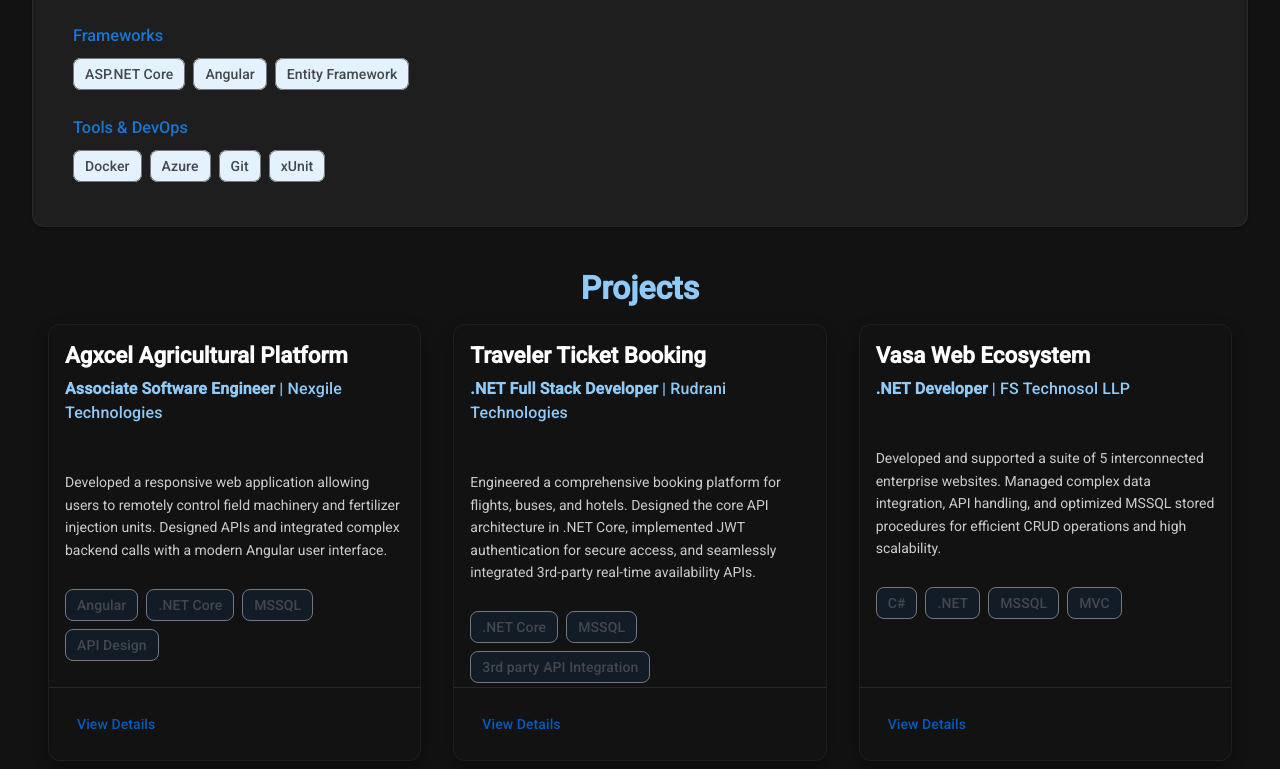
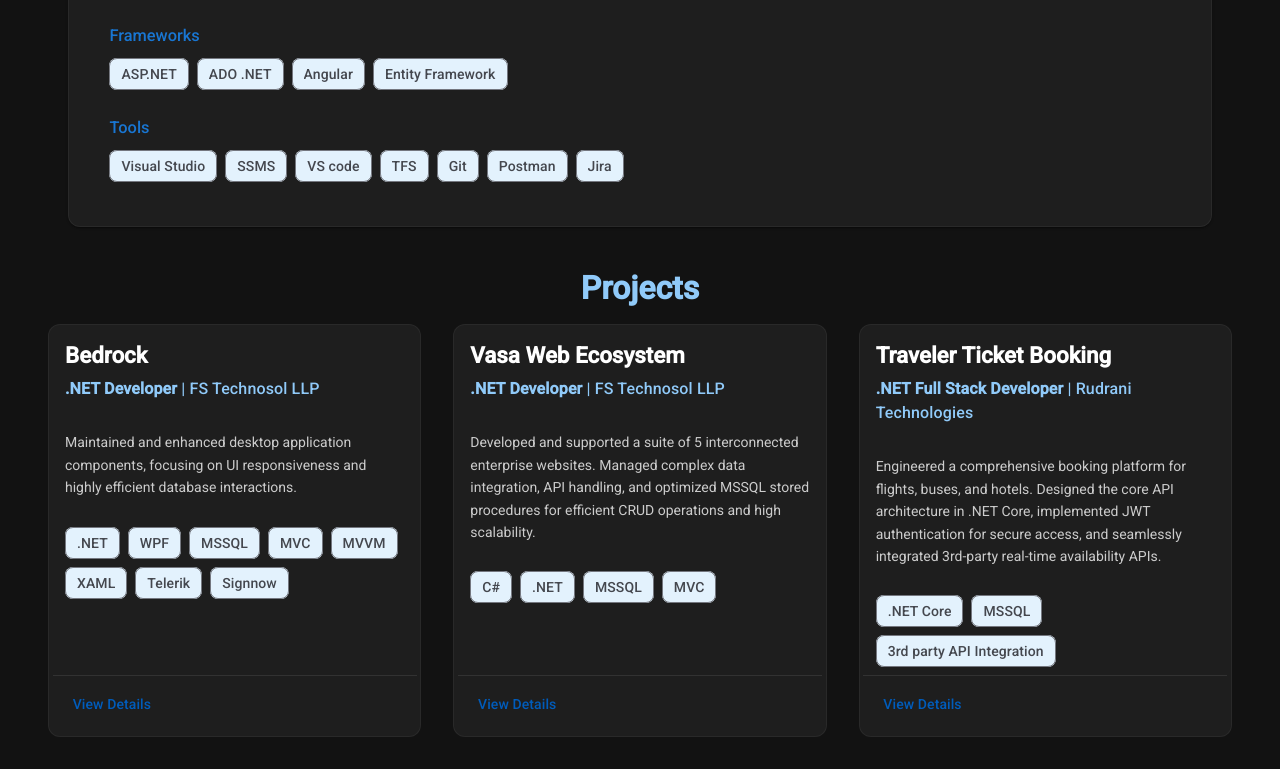
Before and after one commit to i-am-mallikarjuna/my-portfolio, an Angular app: page / in a window 1280 px wide. Shown: the part 613-1382 px from the top of the page. Built offline with nearby package versions, Linux system fonts and the light colour scheme.

Commit message:
fixed project details

```diff
--- a/src/app/features/hero/hero.scss
+++ b/src/app/features/hero/hero.scss
@@ -5,7 +5,7 @@
     text-align: center;
     // max-width: 950px;
     /* This stops the card from stretching too wide on large monitors */
-    margin: 0 auto;
+    margin: 0 3%;
     margin-top: 4%;
     /* Centers the perfectly-sized card in your main container */
     box-shadow: 0 8px 30px rgba(0, 0, 0, 0.2);
--- a/src/app/features/projects/projects.scss
+++ b/src/app/features/projects/projects.scss
@@ -19,11 +19,16 @@
 .project-card {
     display: flex;
     flex-direction: column;
-    background-color: var(--bg-color) !important;
     color: var(--text-primary) !important;
-    box-shadow: 0 4px 15px rgba(0, 0, 0, 0.1);
+    box-shadow: none !important;
     border-radius: 12px;
-    transition: transform 0.3s ease, box-shadow 0.3s ease;
+
+/* 1. SWAPPED TO DYNAMIC VARIABLES HERE */
+    background-color: var(--card-bg) !important;
+    border: 1px solid var(--card-border) !important;
+
+    transition: transform 0.3s ease, box-shadow 0.3s
+    ease;
 
     &:hover {
         transform: translateY(-5px);
@@ -45,8 +50,6 @@
 .project-content {
     flex-grow: 1;
     /* Pushes the actions button to the bottom */
-    margin-top: 1rem;
-
     p {
         line-height: 1.6;
         color: var(--text-secondary);
@@ -55,32 +58,13 @@
 }
 
 .tech-chip {
-    background-color: rgba(25, 118, 210, 0.1) !important;
+    background-color: #e3f2fd !important;
     color: var(--brand-blue) !important;
     font-weight: 500;
 }
 
 .project-actions {
-    padding: 1rem;
+    padding: 0.5rem;
+    margin: 1%;
     border-top: 1px solid rgba(128, 128, 128, 0.2);
 }
-
-.project-card {
-    display: flex;
-    flex-direction: column;
-    height: 100%;
-    /* Ensures all cards in a row are the exact same height */
-
-    /* DELETE the background-color: var(--bg-color) !important; line */
-
-    box-shadow: 0 6px 15px rgba(0, 0, 0, 0.3);
-    /* Stronger shadow for depth */
-    border-radius: 12px;
-    transition: transform 0.3s ease, box-shadow 0.3s ease;
-
-    &:hover {
-        transform: translateY(-5px);
-        box-shadow: 0 10px 25px rgba(0, 0, 0, 0.5);
-        /* Shadow expands on hover */
-    }
-}
--- a/src/app/features/projects/projects.ts
+++ b/src/app/features/projects/projects.ts
@@ -16,27 +16,15 @@
   // Translated from your resume experience into "Signature Projects"
   projects = [
     {
-      title: 'Agxcel Agricultural Platform',
-      role: 'Associate Software Engineer',
-      company: 'Nexgile Technologies',
-      description: 'Developed a responsive web application allowing users to remotely control field machinery and fertilizer injection units. Designed APIs and integrated complex backend calls with a modern Angular user interface.',
-      techStack: ['Angular', '.NET Core', 'MSSQL', 'API Design'],
+      title: 'Bedrock',
+      role: '.NET Developer',
+      company: 'FS Technosol LLP',
+      description: 'Maintained and enhanced desktop application components, focusing on UI responsiveness and highly efficient database interactions.',
+      techStack: ['.NET', 'WPF', 'MSSQL', 'MVC', 'MVVM','XAML', 'Telerik', 'Signnow'],
       caseStudy: {
-        challenge: 'The client needed a unified platform that could query multiple third-party travel APIs in real-time without causing significant latency for the end user.',
-        solution: 'Built robust asynchronous .NET Core API calls and implemented JWT authentication for secure access. Coordinated sprint planning to ensure the UI successfully consumed the complex data structures.',
-        outcome: 'Successfully delivered real-time pricing and availability features. Performed rigorous local testing to eliminate bugs before production.'
-      }
-    },
-    {
-      title: 'Traveler Ticket Booking',
-      role: '.NET Full Stack Developer',
-      company: 'Rudrani Technologies',
-      description: 'Engineered a comprehensive booking platform for flights, buses, and hotels. Designed the core API architecture in .NET Core, implemented JWT authentication for secure access, and seamlessly integrated 3rd-party real-time availability APIs.',
-      techStack: ['.NET Core', 'MSSQL',  '3rd party API Integration'],
-      caseStudy: {
-        challenge: 'The client needed a unified platform that could query multiple third-party travel APIs in real-time without causing significant latency for the end user.',
-        solution: 'Built robust asynchronous .NET Core API calls and implemented JWT authentication for secure access. Coordinated sprint planning to ensure the UI successfully consumed the complex data structures.',
-        outcome: 'Successfully delivered real-time pricing and availability features. Performed rigorous local testing to eliminate bugs before production.'
+        challenge: 'The application required a more responsive user interface and highly optimized data retrieval to handle complex desktop operations efficiently.',
+        solution: 'Implemented new UI screens using WPF. Managed heavy MSSQL database operations by creating custom stored procedures, functions, and direct SQL calls for optimized CRUD operations.',
+        outcome: 'Successfully delivered all project milestones on time through strong cross-functional collaboration, significantly improving the end-user experience and database interaction speed.'
       }
     },
     {
@@ -46,9 +34,33 @@
       description: 'Developed and supported a suite of 5 interconnected enterprise websites. Managed complex data integration, API handling, and optimized MSSQL stored procedures for efficient CRUD operations and high scalability.',
       techStack: ['C#', '.NET', 'MSSQL', 'MVC'],
       caseStudy: {
+        challenge: 'The business required a highly scalable and performant back-end architecture capable of supporting and integrating data across an ecosystem of 5 distinct websites without latency issues.',
+        solution: 'Engineered the core back-end logic using C# and .NET. Designed and optimized MSSQL database interactions using custom stored procedures and functions to handle heavy CRUD operations. Seamlessly managed cross-site API integrations and performed rigorous debugging.',
+        outcome: 'Significantly improved the overall performance, scalability, and reliability of the entire web application suite, ensuring efficient data retrieval and seamless communication across all 5 platforms.'
+      },
+    },
+    {
+      title: 'Traveler Ticket Booking',
+      role: '.NET Full Stack Developer',
+      company: 'Rudrani Technologies',
+      description: 'Engineered a comprehensive booking platform for flights, buses, and hotels. Designed the core API architecture in .NET Core, implemented JWT authentication for secure access, and seamlessly integrated 3rd-party real-time availability APIs.',
+      techStack: ['.NET Core', 'MSSQL', '3rd party API Integration'],
+      caseStudy: {
         challenge: 'The client needed a unified platform that could query multiple third-party travel APIs in real-time without causing significant latency for the end user.',
         solution: 'Built robust asynchronous .NET Core API calls and implemented JWT authentication for secure access. Coordinated sprint planning to ensure the UI successfully consumed the complex data structures.',
         outcome: 'Successfully delivered real-time pricing and availability features. Performed rigorous local testing to eliminate bugs before production.'
+      }
+    },
+    {
+      title: 'Agxcel Application',
+      role: 'Associate Software Engineer',
+      company: 'Nexgile Technologies',
+      description: 'An agricultural web application that allows users to seamlessly control field machinery and manage fertilizer application via an Injection Unit.',
+      techStack: ['Angular', '.NET Core', 'MSSQL', 'Jira', 'Git'],
+      caseStudy: {
+        challenge: 'The project required a highly intuitive web interface that could reliably communicate with and control physical agricultural hardware (Injection Units) in the field without overwhelming the end-user.',
+        solution: 'Developed dynamic, responsive UI screens using Angular and collaborated with senior developers to design and integrate robust .NET Core APIs. Actively participated in Agile sprint meetings to continuously refine the interface based on usability feedback.',
+        outcome: 'Successfully delivered a seamless, bug-free application that empowers users to remotely manage field hardware. Ensured high reliability through rigorous debugging and full-stack API integration.'
       }
     }
   ];
@@ -94,7 +106,7 @@
       </div>
 
     </mat-dialog-content>
-    <mat-dialog-actions align="end">
+    <mat-dialog-actions align="center">
       <button mat-button mat-dialog-close>Close</button>
     </mat-dialog-actions>
   `,
--- a/src/app/features/skills/skills.scss
+++ b/src/app/features/skills/skills.scss
@@ -1,5 +1,6 @@
 .skills-card {
     padding: 1.5rem;
+    margin: 0 3%;
 }
 
 .skill-group {
--- a/src/app/features/skills/skills.ts
+++ b/src/app/features/skills/skills.ts
@@ -13,8 +13,10 @@
 export class Skills {
   // Grouping skills makes them easy for recruiters to scan [cite: 499]
   skillGroups = [
-    { name: 'Languages', skills: ['C#', 'TypeScript', 'SQL'] },
-    { name: 'Frameworks', skills: ['ASP.NET Core', 'Angular', 'Entity Framework'] },
-    { name: 'Tools & DevOps', skills: ['Docker', 'Azure', 'Git', 'xUnit'] }
+    { name: 'Languages', skills: ['C#', 'TypeScript', 'SQL', 'HTML', 'CSS','JavaScript','Xaml'] },
+    { name: 'Frameworks', skills: ['ASP.NET', 'ADO .NET','Angular', 'Entity Framework'] },
+    {
+      name: 'Tools', skills: ['Visual Studio', 'SSMS', 'VS code', 'TFS', 'Git',  'Postman', 'Jira'
+    ] }
   ];
 }
--- a/src/styles.scss
+++ b/src/styles.scss
@@ -52,6 +52,8 @@
   --text-primary: #000000;
   --text-secondary: #555555;
   --brand-blue: #1976d2;
+  --card-bg: #ffffff;
+  --card-border: #e0e0e0;
   /* Darker blue for light mode */
 }
 
@@ -63,6 +65,8 @@
   --text-secondary: #cccccc;
   /* Light gray for subtitles */
   --brand-blue: #90caf9;
+  --card-bg: #1e1e1e;
+  --card-border: rgba(255, 255, 255, 0.05);
   /* Lighter, brighter blue for dark mode visibility */
 
   background-color: var(--bg-color);
```
